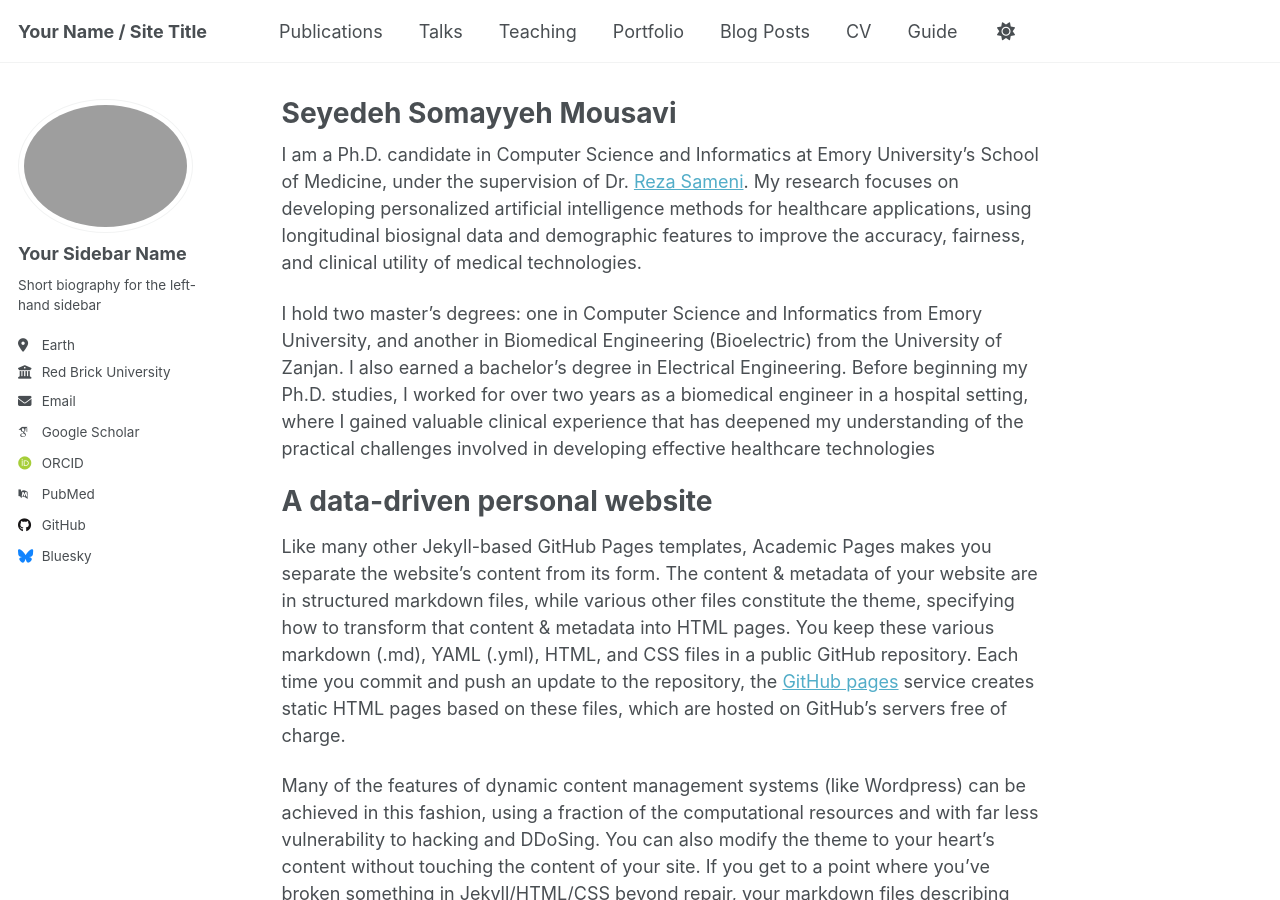
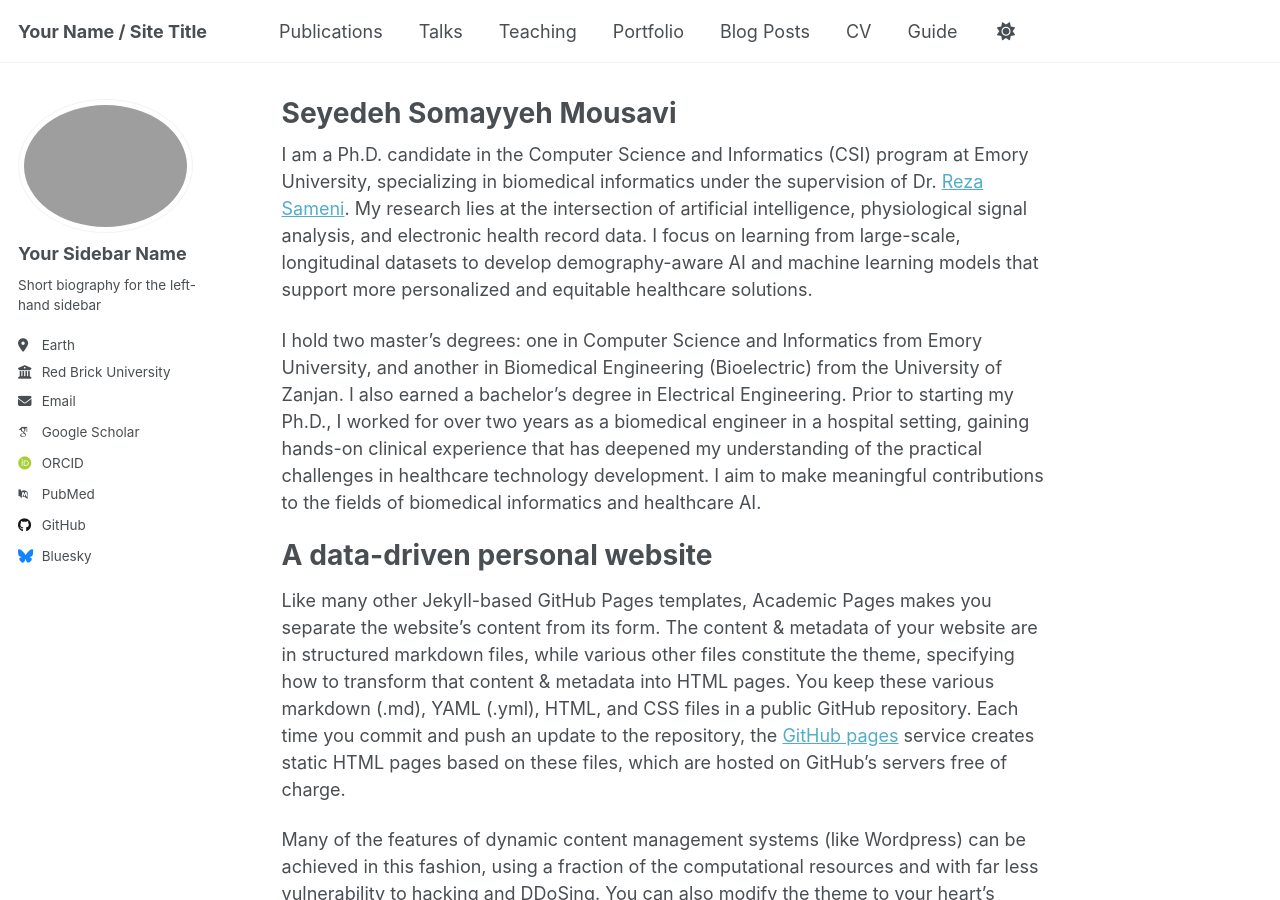
Before and after one commit to Somayyehmousavi/somayyehmousavi.github.io, a Jekyll site: the page built from _pages/about.md, in a window 1280 px wide and 900 px high. Built offline with Jekyll 4.4.1, drawn with Linux system fonts in a browser that asks for light colours; some web fonts are replaced.

Commit message:
Update about.md

```diff
--- a/_pages/about.md
+++ b/_pages/about.md
@@ -3,9 +3,10 @@ permalink: /
 title: "Seyedeh Somayyeh Mousavi"
 ---
 
-I am a Ph.D. candidate in Computer Science and Informatics at Emory University's School of Medicine, under the supervision of Dr. [Reza Sameni](https://sameni.info). My research focuses on developing personalized artificial intelligence methods for healthcare applications, using longitudinal biosignal data and demographic features to improve the accuracy, fairness, and clinical utility of medical technologies.
+I am a Ph.D. candidate in the Computer Science and Informatics (CSI) program at Emory University, specializing in biomedical informatics under the supervision of Dr. [Reza Sameni](https://sameni.info).
+My research lies at the intersection of artificial intelligence, physiological signal analysis, and electronic health record data. I focus on learning from large-scale, longitudinal datasets to develop demography-aware AI and machine learning models that support more personalized and equitable healthcare solutions.
 
-I hold two master's degrees: one in Computer Science and Informatics from Emory University, and another in Biomedical Engineering (Bioelectric) from the University of Zanjan. I also earned a bachelor's degree in Electrical Engineering. Before beginning my Ph.D. studies, I worked for over two years as a biomedical engineer in a hospital setting, where I gained valuable clinical experience that has deepened my understanding of the practical challenges involved in developing effective healthcare technologies
+I hold two master's degrees: one in Computer Science and Informatics from Emory University, and another in Biomedical Engineering (Bioelectric) from the University of Zanjan. I also earned a bachelor's degree in Electrical Engineering. Prior to starting my Ph.D., I worked for over two years as a biomedical engineer in a hospital setting, gaining hands-on clinical experience that has deepened my understanding of the practical challenges in healthcare technology development. I aim to make meaningful contributions to the fields of biomedical informatics and healthcare AI.
 
 
 A data-driven personal website
```
